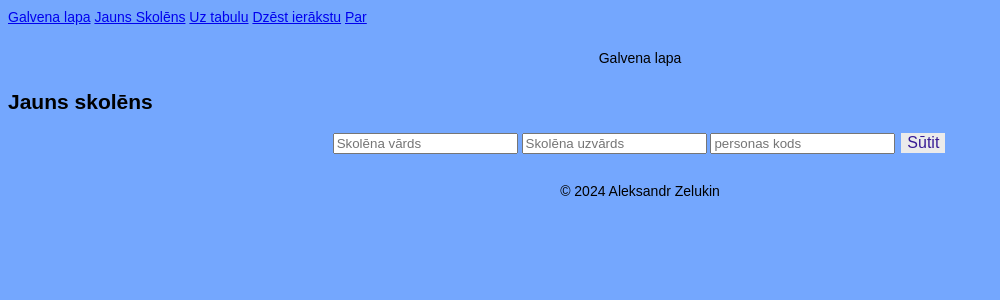
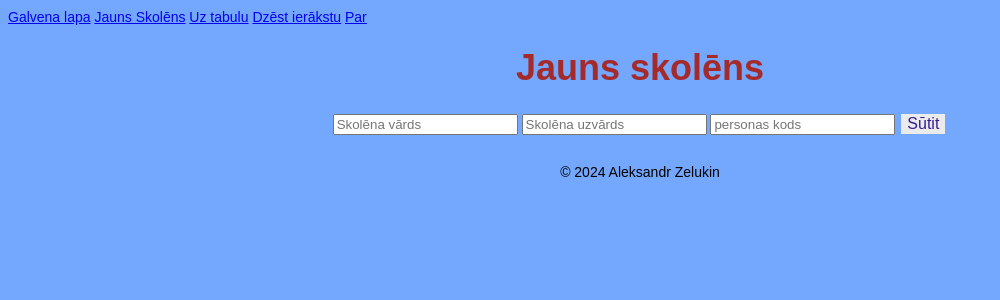
Before and after one commit to AleksandrZelukin/11bflaskparaugs, a Flask app: page /jauns in a window 1280 px wide. Shown: the top 300 px of the page, without its empty margins (0-1000 px from the left). Run offline with Flask 3, Linux system fonts and the light colour scheme.

Commit message:
Update jauns.html

```diff
--- a/templates/jauns.html
+++ b/templates/jauns.html
@@ -2,8 +2,7 @@
 
   {% block content %}
   {{ super() }}
-  <p>Galvena lapa</p>
- <h2>Jauns skolēns</h2>
+ <h1>Jauns skolēns</h1>
   <div>
   <form method="post">
   <input type="text" name="vards" id="vards" placeholder="Skolēna vārds">
```
